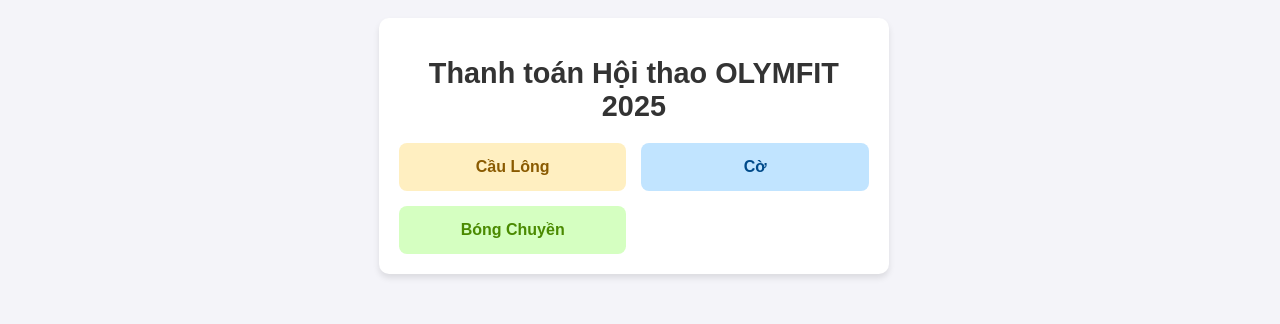
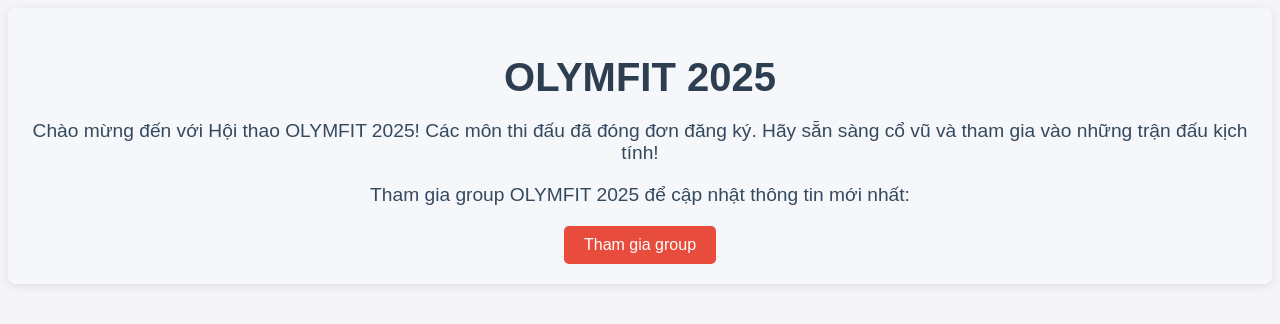
Before and after one commit to KhoaNguyen-HCMUS/sab-olf-2025-payment, a React (Create React App) app: page / in a window 1280 px wide. Shown: the part 262-586 px from the top of the page. Built offline with nearby package versions, Linux system fonts and the light colour scheme.

Commit message:
Close form payment

```diff
--- a/src/components/App.js
+++ b/src/components/App.js
@@ -22,7 +22,16 @@ function App() {
           path='/'
           element={
             <div className='App-header'>
-              <h1>Thanh toán Hội thao OLYMFIT 2025</h1>
+              <h1>OLYMFIT 2025</h1>
+              <p>
+                Chào mừng đến với Hội thao OLYMFIT 2025! Các môn thi đấu đã đóng đơn đăng ký. Hãy sẵn sàng cổ vũ và tham
+                gia vào những trận đấu kịch tính!
+              </p>
+              <p>Tham gia group OLYMFIT 2025 để cập nhật thông tin mới nhất:</p>
+              <a href='https://t.sab.edu.vn/olf_community' target='_blank' rel='noopener noreferrer'>
+                Tham gia group{' '}
+              </a>
+              {/* <h1>Thanh toán Hội thao OLYMFIT 2025</h1>
               <div className='sport-buttons'>
                 <button className='sport-button badminton' onClick={() => handleSportClick('badminton')}>
                   Cầu Lông
@@ -30,13 +39,13 @@ function App() {
                 <button className='sport-button chess' onClick={() => handleSportClick('chess')}>
                   Cờ
                 </button>
-                {/* <button className='sport-button football' onClick={() => handleSportClick('football')}>
+                <button className='sport-button football' onClick={() => handleSportClick('football')}>
                   Bóng Đá
-                </button> */}
+                </button>
                 <button className='sport-button volleyball' onClick={() => handleSportClick('volleyball')}>
                   Bóng Chuyền
                 </button>
-              </div>
+              </div> */}
             </div>
           }
         />
--- a/src/components/App.scss
+++ b/src/components/App.scss
@@ -10,15 +10,35 @@ body {
   .App-header {
     text-align: center;
     padding: 20px;
-    background: #fff;
-    box-shadow: 0 4px 6px rgba(0, 0, 0, 0.1);
-    border-radius: 10px;
-    width: 90%;
-    max-width: 800px;
+    background-color: #f5f7fa;
+    border-radius: 8px;
+    box-shadow: 0 2px 10px rgba(0, 0, 0, 0.1);
 
     h1 {
+      font-size: 2.5rem;
+      color: #2c3e50;
       margin-bottom: 20px;
-      font-size: 1.8rem;
+    }
+
+    p {
+      font-size: 1.2rem;
+      color: #34495e;
+      margin-bottom: 20px;
+    }
+
+    a {
+      display: inline-block;
+      padding: 10px 20px;
+      font-size: 1rem;
+      color: white;
+      background-color: #e74c3c;
+      border-radius: 5px;
+      text-decoration: none;
+      transition: background-color 0.3s;
+
+      &:hover {
+        background-color: #c0392b;
+      }
     }
 
     .sport-buttons {
```
